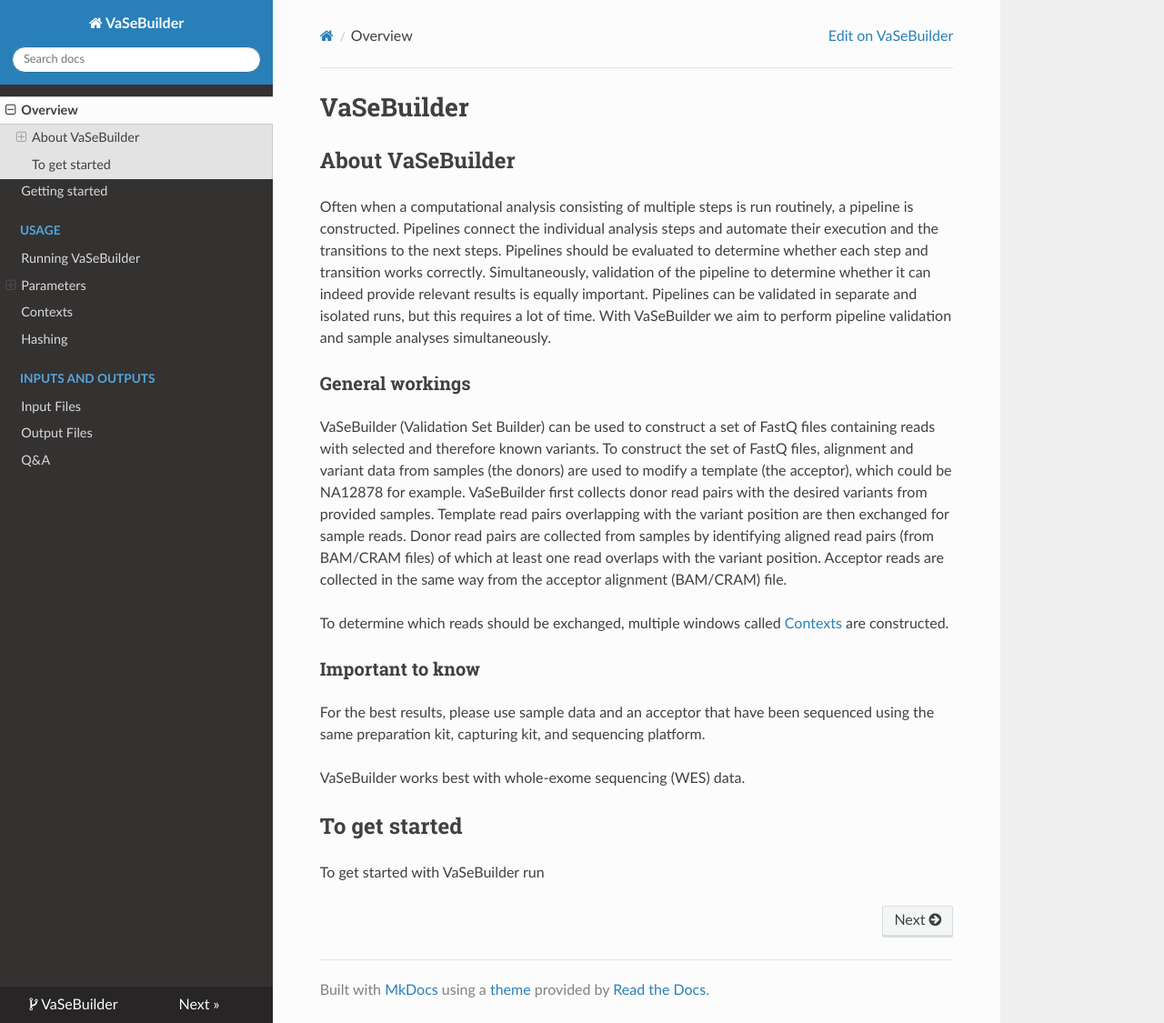
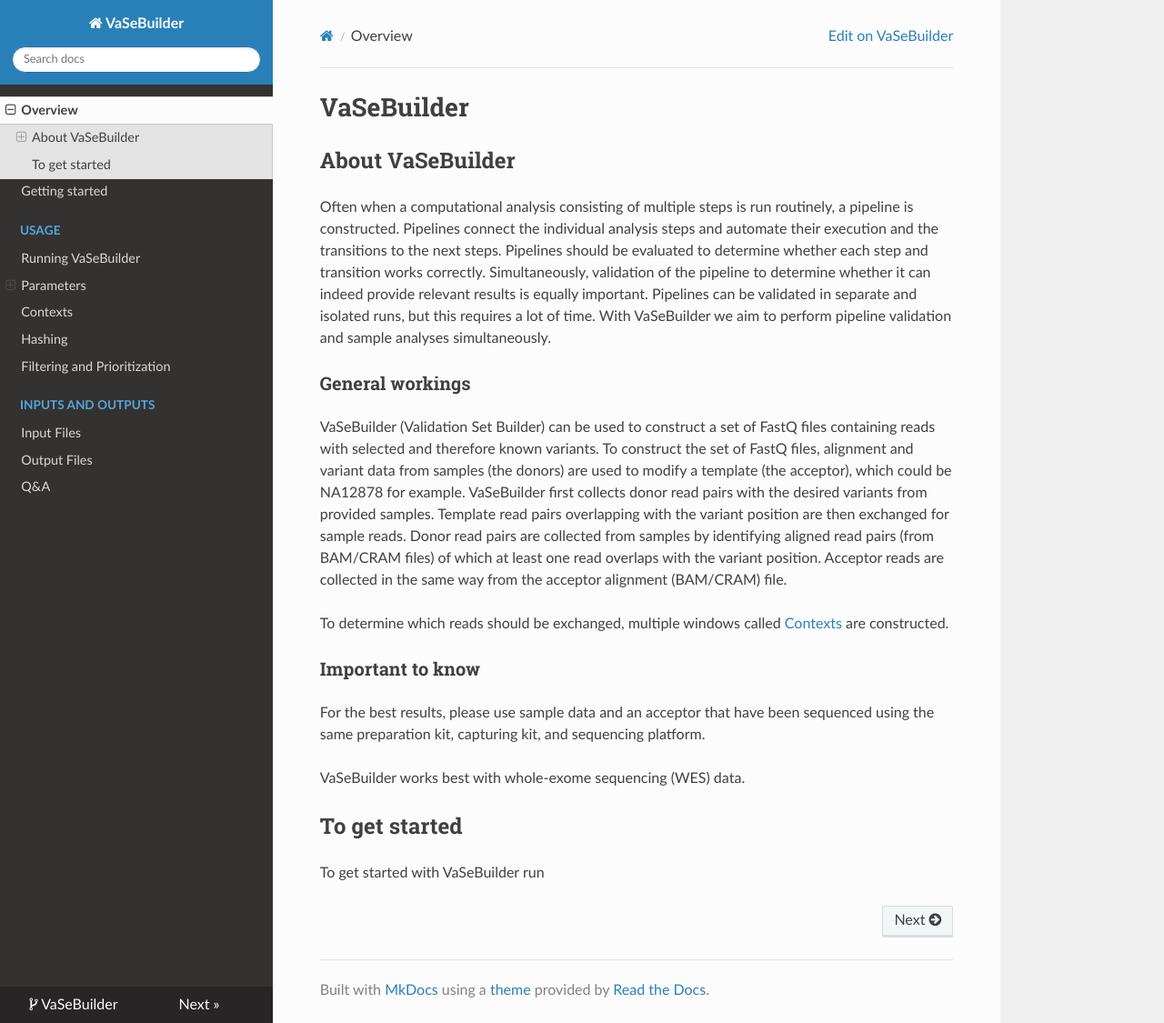
Before and after one commit to molgenis/VaSeBuilder, an MkDocs documentation site: the page built from docs/index.md, in a window 1280 px wide and 1125 px high. Shown: the whole window at 91% size. Built offline with MkDocs 1.6.1, drawn with Linux system fonts in a browser that asks for light colours; nearby versions of some CDN libraries.

Commit message:
Added filtering page.

```diff
--- a/mkdocs.yml
+++ b/mkdocs.yml
@@ -17,6 +17,7 @@
       - 'Argument files': 'argfiles.md'
     - 'Contexts': 'contexts.md'
     - 'Hashing': 'hashing.md'
+    - 'Filtering and Prioritization': 'filtering.md'
   - Inputs and Outputs:
     - 'Input Files': 'input_file_formats.md'
     - 'Output Files': 'output_files.md'
```
